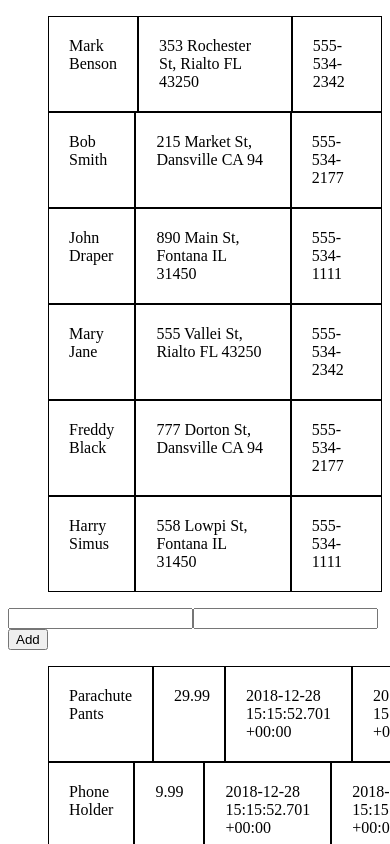
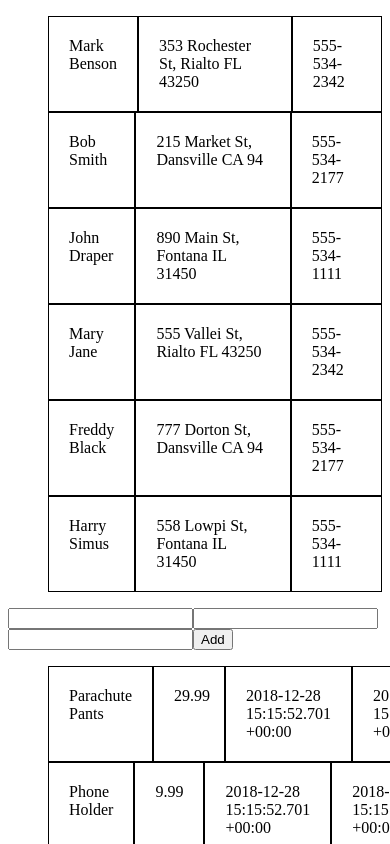
Before and after one commit to eukartsan/invoicing-app, a React (Create React App) app: page / in a window 390 px wide. Shown: the top 844 px of the page. Built offline with nearby package versions, Linux system fonts and the light colour scheme.

Commit message:
add customers phone

```diff
--- a/src/App.js
+++ b/src/App.js
@@ -48,12 +48,13 @@ export default class App extends React.Component {
         };
     }
 
-    addCustomer = (id, name, address) => {
+    addCustomer = (id, name, address, phone) => {
         this.setState((prevState) => {
             const newCustomer = {
                 id,
                 name,
                 address,
+                phone
             }
 
             return {
--- a/src/Customers/Customers.js
+++ b/src/Customers/Customers.js
@@ -8,7 +8,8 @@ export default class Customers extends React.Component {
 
         this.state = {
             customerName: '',
-            customerAddress: ''
+            customerAddress: '',
+            customerPhone: ''
         }
     }
 
@@ -20,18 +21,23 @@ export default class Customers extends React.Component {
         this.setState({customerAddress: event.target.value})
     }
 
+    handlePhone = (event) => {
+        this.setState({customerPhone: event.target.value})
+    }
+
     addCustomers = (event) => {
         const { addCustomer } = this.props
         event.preventDefault()
         const newCustomerName = this.customerName.value
         const newCustomerAddress = this.customerAddress.value
-        addCustomer(uuidv4(), newCustomerName, newCustomerAddress)
-        this.setState({ customerName: '', customerAddress: '' })
+        const newCustomerPhone = this.customerPhone.value
+        addCustomer(uuidv4(), newCustomerName, newCustomerAddress, newCustomerPhone)
+        this.setState({ customerName: '', customerAddress: '', customerPhone: '' })
     }
 
     render() {
         const { customers } = this.props
-        const { customerName, customerAddress } = this.state
+        const { customerName, customerAddress, customerPhone } = this.state
 
         const customers_list = customers
             .map((item) => {
@@ -67,6 +73,12 @@ export default class Customers extends React.Component {
                             ref={(input)=>{this.customerAddress = input}}
                             onChange={this.handleAddress}
                         />
+                        <input
+                            name="customersPhone"
+                            value={customerPhone}
+                            ref={(input)=>{this.customerPhone = input}}
+                            onChange={this.handlePhone}
+                        />
                     <input type="submit" value="Add"/>
                     </form>
                 </div>
```
